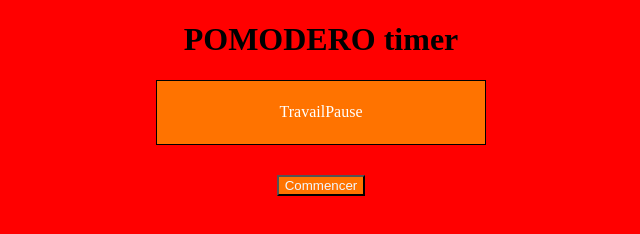
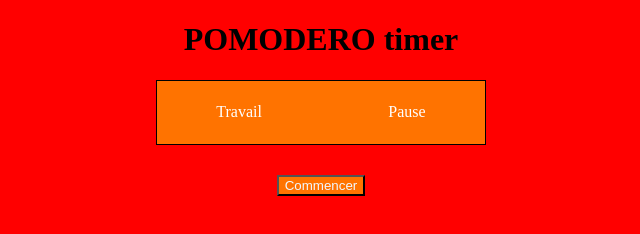
Before and after one commit to plmorisse/POMODORO, a plain HTML site: page index.html in a window 1280 px wide. Shown: the whole page, without its empty margins (319-959 px from the left). Drawn offline with Linux system fonts and the light colour scheme.

Commit message:
upload files

```diff
--- a/css/style.css
+++ b/css/style.css
@@ -26,3 +26,7 @@ div{
 html{
 	background-color: red;
 }
+
+ #travail{
+	margin-right: 40%;
+}
```
